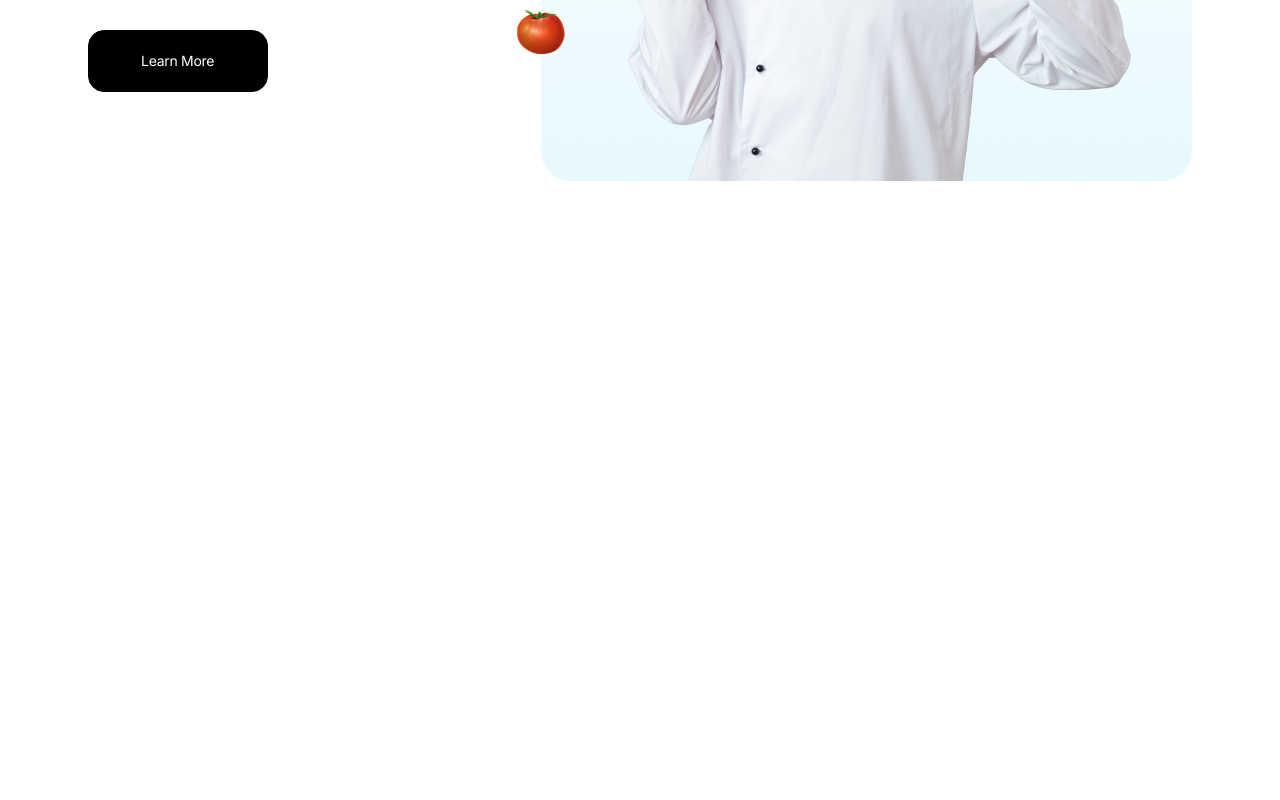
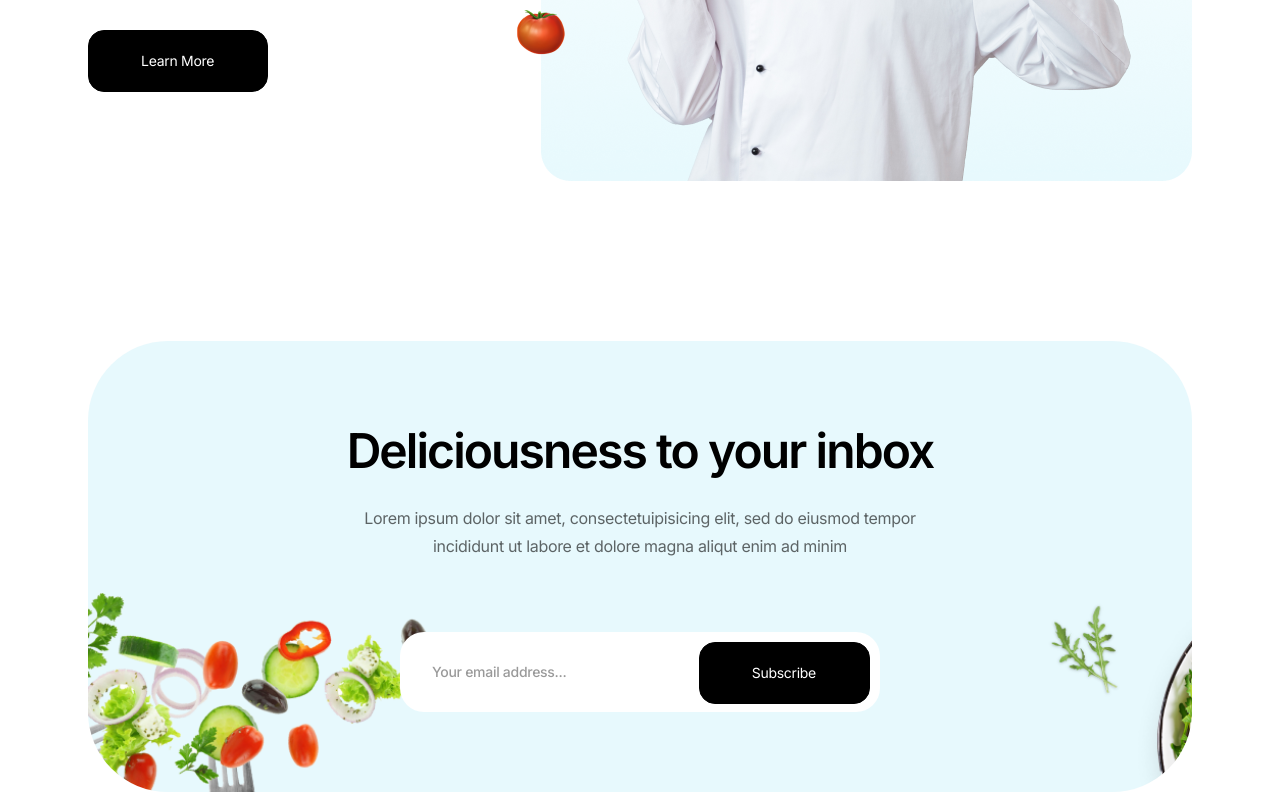
Before and after one commit to Inna-Kulish/recipes-project, a React (Vite) app: page / in a window 1280 px wide. Shown: the part 2587-3387 px from the top of the page. Before the commit the page ends 2776 px from the top, so only its background shows below. Built offline with nearby package versions, Linux system fonts and the light colour scheme; no server answers.

Commit message:
subscribe section

```diff
--- /dev/null
+++ b/src/components/DescribeSection/DescribeSection.module.scss
@@ -0,0 +1,18 @@
+@import "@/styles/variables";
+
+.title {
+    font-size: 36px;
+    letter-spacing: -0.04em;
+
+    @media screen and (min-width: 1060px) {
+        font-size: 48px;
+    }
+}
+
+.desc {
+    margin-top: 24px;
+    margin-bottom: 72px;
+
+    line-height: 28px;
+    color: $black60;
+}
--- /dev/null
+++ b/src/components/DescribeSection/DescribeSection.tsx
@@ -0,0 +1,17 @@
+import styles from "./DescribeSection.module.scss";
+
+interface DescribeSectionProps {
+  title: string;
+  describe: string;
+}
+
+const DescribeSection = ({ title, describe }: DescribeSectionProps) => {
+  return (
+    <>
+      <h2 className={styles.title}>{title}</h2>
+      <p className={styles.desc}>{describe}</p>
+    </>
+  );
+};
+
+export default DescribeSection;
--- a/src/components/LearnMore/LearnMore.module.scss
+++ b/src/components/LearnMore/LearnMore.module.scss
@@ -16,20 +16,3 @@
 .descWrap {
   max-width: 526px;
 }
-
-.title {
-  font-size: 36px;
-  letter-spacing: -0.04em;
-
-  @media screen and (min-width: 1060px) {
-    font-size: 48px;
-  }
-}
-
-.desc {
-  margin-top: 24px;
-  margin-bottom: 72px;
-
-  line-height: 28px;
-  color: $black60;
-}
--- a/src/components/LearnMore/LearnMore.tsx
+++ b/src/components/LearnMore/LearnMore.tsx
@@ -1,4 +1,5 @@
 import Button from "../Button/Button";
+import DescribeSection from "../DescribeSection/DescribeSection";
 import styles from "./LearnMore.module.scss";
 import chef from "@/assets/images/learn_more/chef.png";
 
@@ -6,13 +7,11 @@ const LearnMore = () => {
   return (
     <div className={styles.container}>
       <div className={styles.descWrap}>
-        <h2 className={styles.title}>
-          Everyone can be a chef in their own kitchen
-        </h2>
-        <p className={styles.desc}>
-          Lorem ipsum dolor sit amet, consectetuipisicing elit, sed do eiusmod
-          tempor incididunt ut labore et dolore magna aliqut enim ad minim
-        </p>
+        <DescribeSection
+          title="Everyone can be a chef in their own kitchen"
+          describe="Lorem ipsum dolor sit amet, consectetuipisicing elit, sed do eiusmod
+          tempor incididunt ut labore et dolore magna aliqut enim ad minim"
+        />
         <Button name={"Learn More"} />
       </div>
       <img src={chef} alt="portrait happy male chef dressed uniform" />
--- a/src/components/Recipes/Recipes.module.scss
+++ b/src/components/Recipes/Recipes.module.scss
@@ -5,27 +5,11 @@
   margin-top: 160px;
 }
 
-.title {
+.DescWrap {
+max-width: 706px;
+margin-left: auto;
+  margin-right: auto;
   text-align: center;
-  font-size: 36px;
-  letter-spacing: -0.04em;
-
-@media screen and (min-width: 1060px) {
-    font-size: 48px;
-}
-}
-
-.desc {
-  max-width: 706px;
-  margin-top: 24px;
-  margin-left: auto;
-  margin-right: auto;
-
-  text-align: center;
-  line-height: 28px;
-  color: $black60;
-
-
 }
 
 .gridBox {
--- a/src/components/Recipes/Recipes.tsx
+++ b/src/components/Recipes/Recipes.tsx
@@ -3,21 +3,24 @@ import { DataResponse } from "../../utils/types";
 import styles from "./Recipes.module.scss";
 import ad from "@/assets/images/recipes/ad.png";
 import Heard from "@/assets/icons/recipes/heard.svg?react";
+import DescribeSection from "../DescribeSection/DescribeSection";
 
 interface RecipesProps {
   category: string;
 }
 
-const Recipes = ({category}: RecipesProps) => {
+const Recipes = ({ category }: RecipesProps) => {
   const { data } = useFetch<DataResponse>(`/filter.php?c=${category}`);
   console.log(data);
   return (
     <div className={styles.container}>
-      <h1 className={styles.title}>Simple and tasty recipes</h1>
-      <p className={styles.desc}>
-        Lorem ipsum dolor sit amet, consectetuipisicing elit, sed do eiusmod
-        tempor incididunt ut labore et dolore magna aliqut enim ad minim
-      </p>
+      <div className={styles.DescWrap}>
+        <DescribeSection
+        title="Simple and tasty recipes"
+        describe="Lorem ipsum dolor sit amet, consectetuipisicing elit, sed do eiusmod
+        tempor incididunt ut labore et dolore magna aliqut enim ad minim"
+      />
+      </div>
       <div className={styles.gridBox}>
         <ul className={styles.list}>
           {data?.meals.slice(0, 8).map(({ strMeal, strMealThumb, idMeal }) => (
--- /dev/null
+++ b/src/components/Subscribe/Subscribe.module.scss
@@ -0,0 +1,64 @@
+@import "@/styles/variables";
+
+.container {
+  margin-top: 160px;
+  padding: 80px 20px;
+  background-image: url("../../assets/images/subscribe/bcg.png");
+  background-repeat: no-repeat;
+  background-size: cover;
+  border-radius: 80px;
+
+  h2 {
+    text-align: center;
+  }
+
+  p {
+    width: 100%;
+    margin-left: auto;
+    margin-right: auto;
+    text-align: center;
+
+    @media screen and (min-width: 767px) {
+      width: 620px;
+    }
+  }
+}
+
+.form {
+  max-width: 480px;
+  margin-left: auto;
+  margin-right: auto;
+
+  button {
+    margin-top: 20px;
+    margin-left: auto;
+    margin-right: auto;
+  }
+
+  @media screen and (min-width: 767px) {
+    position: relative;
+
+    button {
+      position: absolute;
+      top: 10px;
+      right: 10px;
+      margin-top: 0;
+    }
+  }
+}
+
+.input {
+  display: block;
+  padding: 31px 32px 32px;
+  width: 100%;
+  border-radius: 24px;
+  border: none;
+
+  font-size: 14px;
+  font-weight: 500;
+  letter-spacing: -0.02em;
+}
+
+.input::placeholder {
+  color: $black40;
+}
--- /dev/null
+++ b/src/components/Subscribe/Subscribe.tsx
@@ -0,0 +1,27 @@
+import Button from "../Button/Button";
+import DescribeSection from "../DescribeSection/DescribeSection";
+import styles from "./Subscribe.module.scss";
+
+const Subscribe = () => {
+  return (
+    <div className={styles.container}>
+      <DescribeSection
+        title="Deliciousness to your inbox"
+        describe="Lorem ipsum dolor sit amet, consectetuipisicing elit, sed do eiusmod tempor incididunt ut labore et dolore magna aliqut enim ad minim"
+      />
+      <form className={styles.form} name="subscribe_form">
+        <input
+          className={styles.input}
+          name="email"
+          type="email"
+                  placeholder="Your email address..."
+                  required
+        />
+
+        <Button name="Subscribe" />
+      </form>
+    </div>
+  );
+};
+
+export default Subscribe;
--- a/src/pages/Home.tsx
+++ b/src/pages/Home.tsx
@@ -3,6 +3,7 @@ import Hero from "../components/Hero/Hero";
 import Categories from "../components/Categories/Categories";
 import Recipes from "../components/Recipes/Recipes";
 import LearnMore from "../components/LearnMore/LearnMore";
+import Subscribe from "../components/Subscribe/Subscribe";
 
 const Home = () => {
   const defaultCategory = "Beef";
@@ -13,7 +14,8 @@ const Home = () => {
       <Hero />
       <Categories onSelectCategory={setSelectedCategory} />
       <Recipes category={selectedCategory} />
-      <LearnMore/>
+      <LearnMore />
+      <Subscribe/>
     </>
   );
 };
--- a/src/styles/_variables.scss
+++ b/src/styles/_variables.scss
@@ -4,6 +4,7 @@ $black: #000;
 $black5: rgb(0, 0, 0, 0.05);
 $black10: rgba(0, 0, 0, 0.1);
 $black20: rgba(0, 0, 0, 0.2);
+$black40: rgba(0, 0, 0, 0.4);
 $black60: rgb(0, 0, 0, 0.6);
 $red: #FF7426;
 $fusionRed: #FF6363;
```
Also changed, not shown: src/assets/images/subscribe/bcg.png (added).
